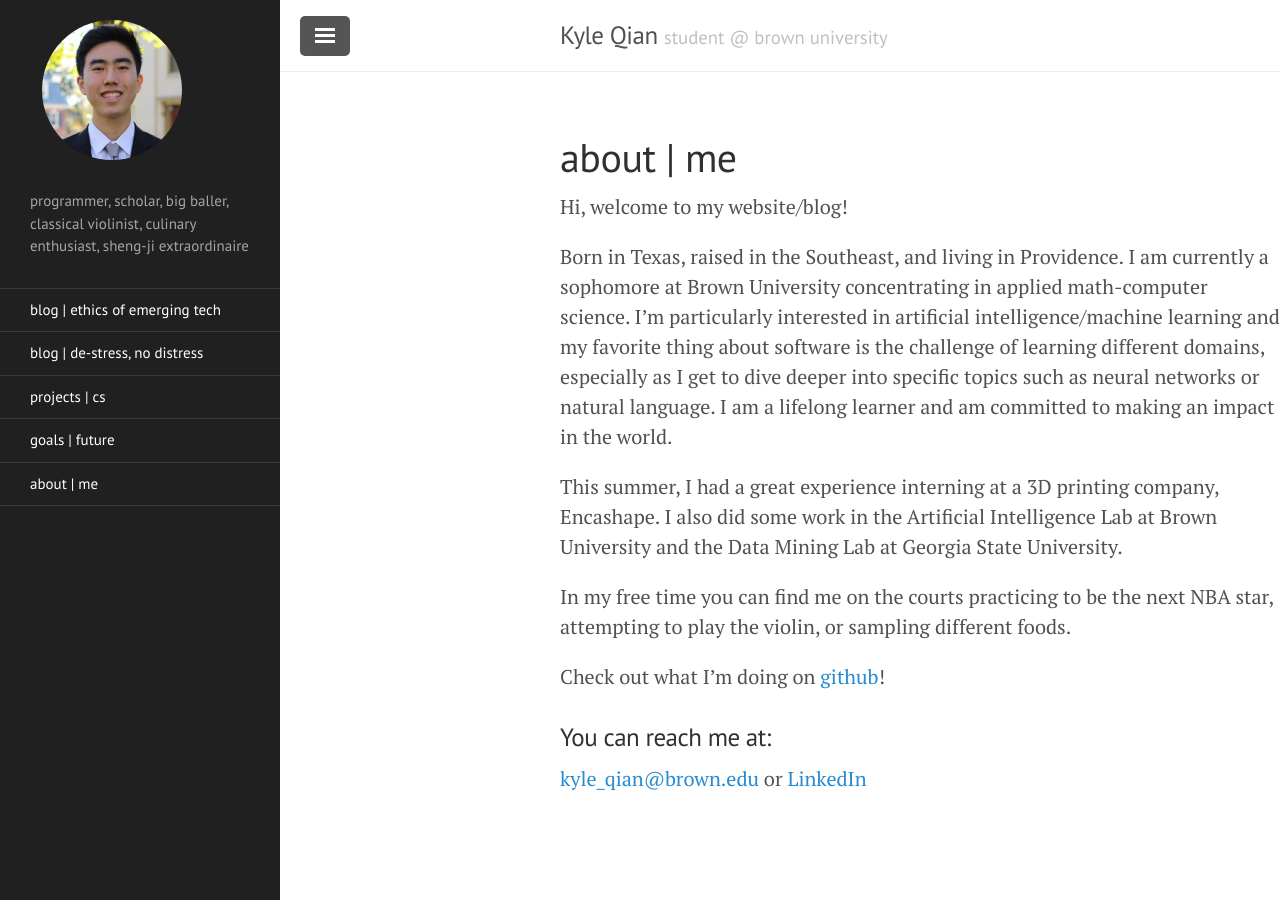
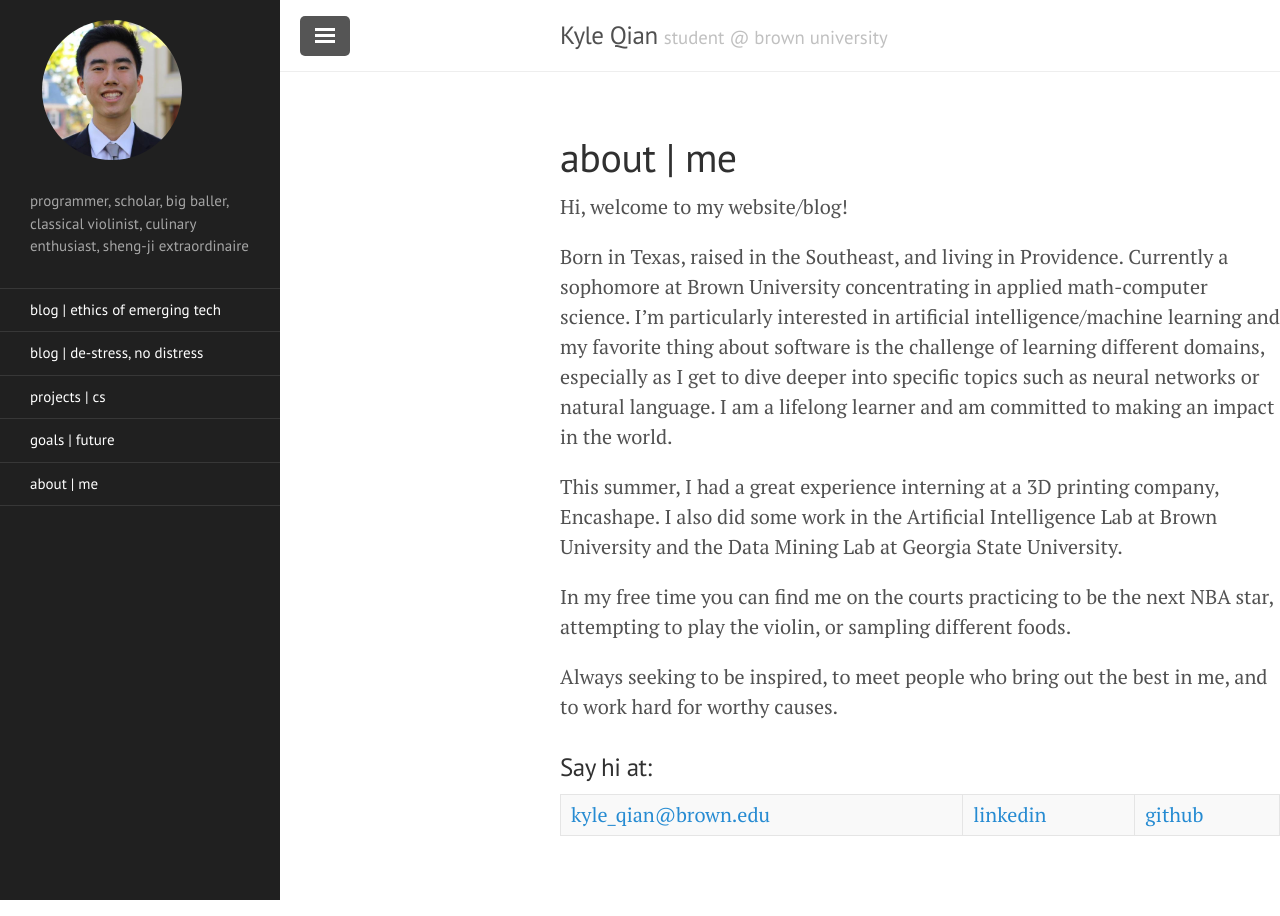
Before and after one commit to kqian5/kqian5.github.io, a Jekyll site: the page built from about.md, in a window 1280 px wide. Built offline with Jekyll 4.4.1, drawn with Linux system fonts in a browser that asks for light colours.

Commit message:
Update about.md

```diff
--- a/about.md
+++ b/about.md
@@ -5,14 +5,14 @@
 
 Hi, welcome to my website/blog!
 
-Born in Texas, raised in the Southeast, and living in Providence. I am currently a sophomore at Brown University concentrating in applied math-computer science. I'm particularly interested in artificial intelligence/machine learning and my favorite thing about software is the challenge of learning different domains, especially as I get to dive deeper into specific topics such as neural networks or natural language. I am a lifelong learner and am committed to making an impact in the world.
+Born in Texas, raised in the Southeast, and living in Providence. Currently a sophomore at Brown University concentrating in applied math-computer science. I'm particularly interested in artificial intelligence/machine learning and my favorite thing about software is the challenge of learning different domains, especially as I get to dive deeper into specific topics such as neural networks or natural language. I am a lifelong learner and am committed to making an impact in the world.
 
 This summer, I had a great experience interning at a 3D printing company, Encashape. I also did some work in the Artificial Intelligence Lab at Brown University and the Data Mining Lab at Georgia State University.
 
 In my free time you can find me on the courts practicing to be the next NBA star, attempting to play the violin, or sampling different foods.
 
-Check out what I'm doing on [github](https://github.com/kqian5)!
+Always seeking to be inspired, to meet people who bring out the best in me, and to work hard for worthy causes.
 
-### You can reach me at:
+### Say hi at:
 
-[kyle_qian@brown.edu](mailto:kyle_qian@brown.edu) or [LinkedIn](https://www.linkedin.com/in/kyle-q-879814126/)
+[kyle_qian@brown.edu](mailto:kyle_qian@brown.edu) | [linkedin](https://www.linkedin.com/in/kyle-q-879814126/) | [github](https://github.com/kqian5)
```
